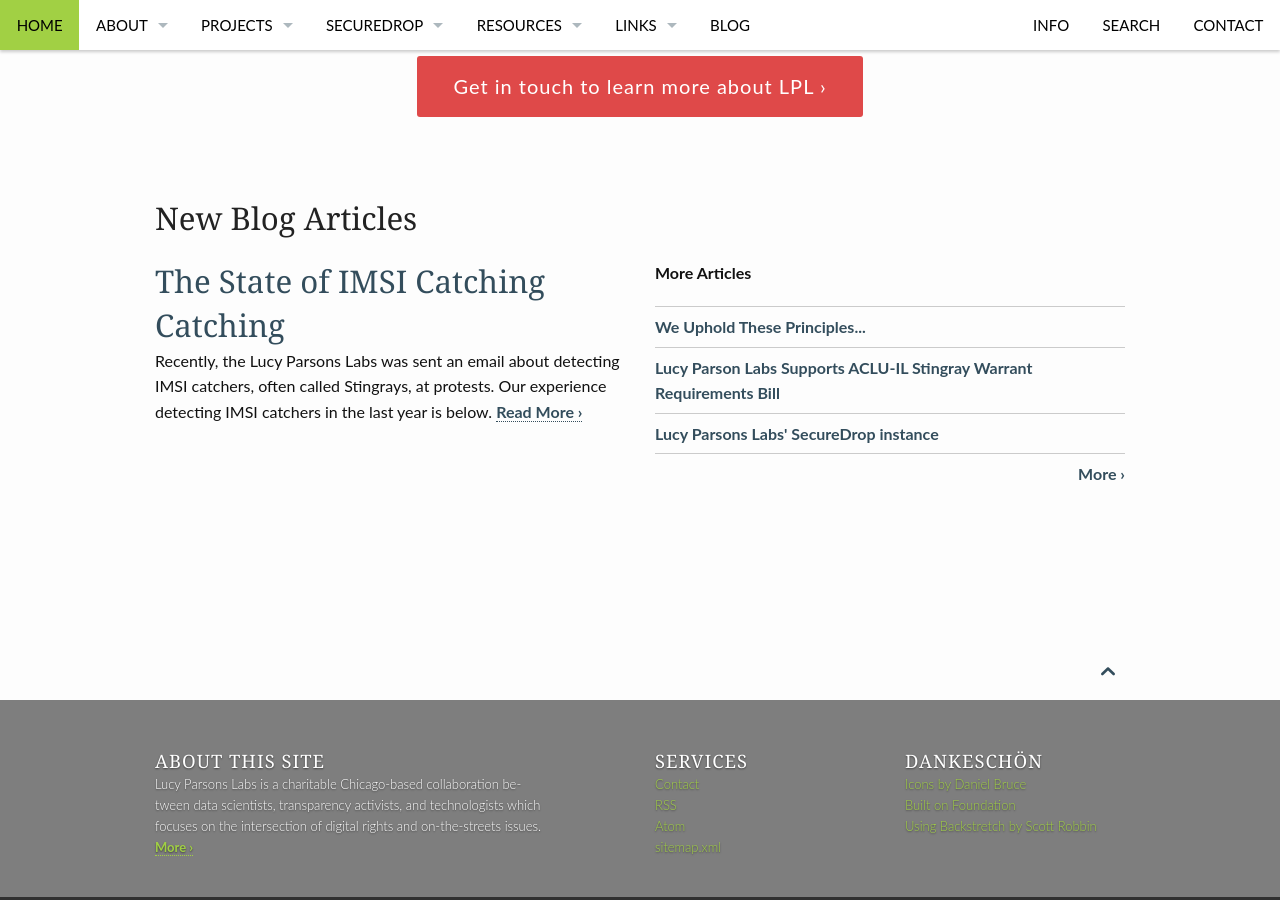
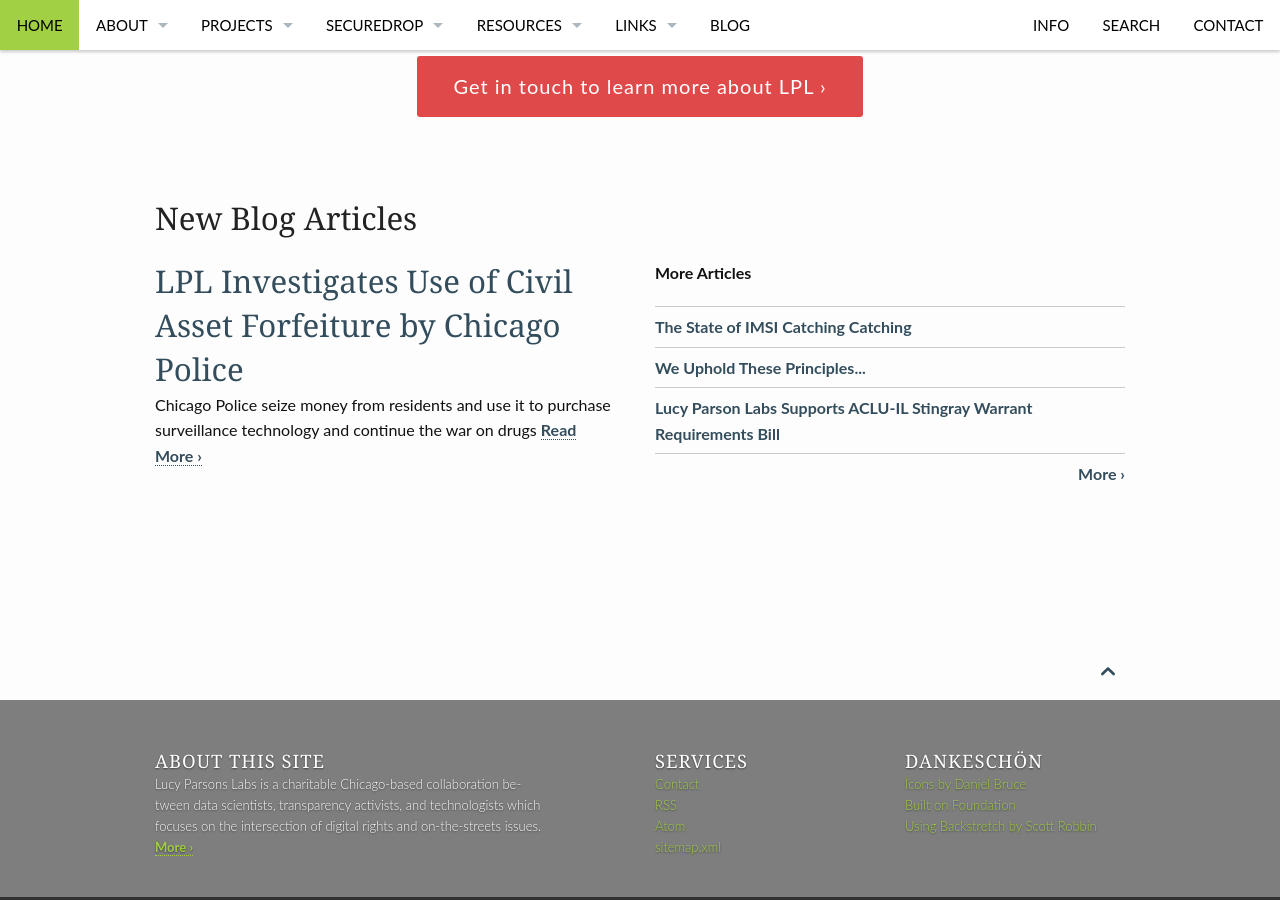
Before and after one commit to saltthefries/lucyparsonslabs.com, a Jekyll site: the page built from pages/pages-root-folder/index.md, in a window 1280 px wide and 900 px high, scrolled down 952 px. Built offline with Jekyll 4.4.1, drawn with Linux system fonts in a browser that asks for light colours; some of the changed lines change nothing that is shown.

Commit message:
Add civil asset forfeiture investigation blog (#110)
* Update project description on Narcotics audit page

* Add blog post for 1505 project

* Add header image for blog post

```diff
--- /dev/null
+++ b/_posts/2016-09-29-1505-asset-forfeiture.md
@@ -0,0 +1,48 @@
+---
+layout: page
+title: "LPL Investigates Use of Civil Asset Forfeiture by Chicago Police"
+#
+# Content
+#
+author: lpl
+teaser: "Chicago Police seize money from residents and use it to
+purchase surveillance technology and continue the war on drugs"
+categories:
+  - journalism
+tags:
+  - technology
+  - surveillance
+  - journalism
+  - investigation
+#
+# Styling
+#
+header:
+ image_fullwidth: "headers/reader.jpg"
+image:
+ thumb: "thumbs/MuckRock.png"
+---
+
+Lucy Parsons Labs, in collaboration with local journalist Joel Handley and the
+Chicago Reader, has published an investigation of the use of civil asset
+forfeiture by Chicago Police. In the story, which you can [read in full on
+the Chicago Reader's
+site](http://www.chicagoreader.com/chicago/police-department-civil-forfeiture-investigation/Content?oid=23728922), we show how Chicago Police seize millions from
+citizens not necessarily convicted or even charged with a crime. We also show how they use this
+money to fund the operations of their narcotics units and buy controversial surveillance
+equipment.
+
+We'll be continuing to request expenditures to keep track of how Chicago Police
+are using asset forfeiture monies, and updating our data which you can see here:
+
+# [Launch LPL Narcotics Audit Data](https://lucyparsonslabs.com/fullaudit/)
+
+*Acknowledgements:* The FOIA requests were mostly done through
+[Muckrock.com](https://muckrock.com), and we'd like to thank
+[Michael Morisy](https://twitter.com/morisy) for Muckrock's support of our
+project. We'd also like to thank the many FOIA requestors that submitted a
+request on our behalf. Finally, this work would not be possible without the hard work of the volunteers of Lucy Parsons Labs. In particular we want to thank:
+
+* @avidhacker, one of our data visualizers
+* Candice Ahlstrand, one of our document wranglers
+* John Bumstead, our FOIA commander
--- a/projects/index.md
+++ b/projects/index.md
@@ -6,8 +6,16 @@
     permalink: /projects/
 ---
 
-### A joint project with MuckRock
+## Investigation Data
 
+The results of our investigation of the use of civil forfeiture by Chicago
+Police from 2009-2015 were published in [the Chicago
+Reader](http://www.chicagoreader.com/chicago/police-department-civil-forfeiture-investigation/Content?oid=23728922)
+in September 2016. View our current asset forfeiture data archive here:
+
+# [Launch LPL Narcotics Audit Data](https://lucyparsonslabs.com/fullaudit/)
+
+## Our joint project with Muckrock
 
 [Remaining checks to FOIA](/projects/checks)
 
```
Also changed, not shown: images/headers/reader.jpg (added).
